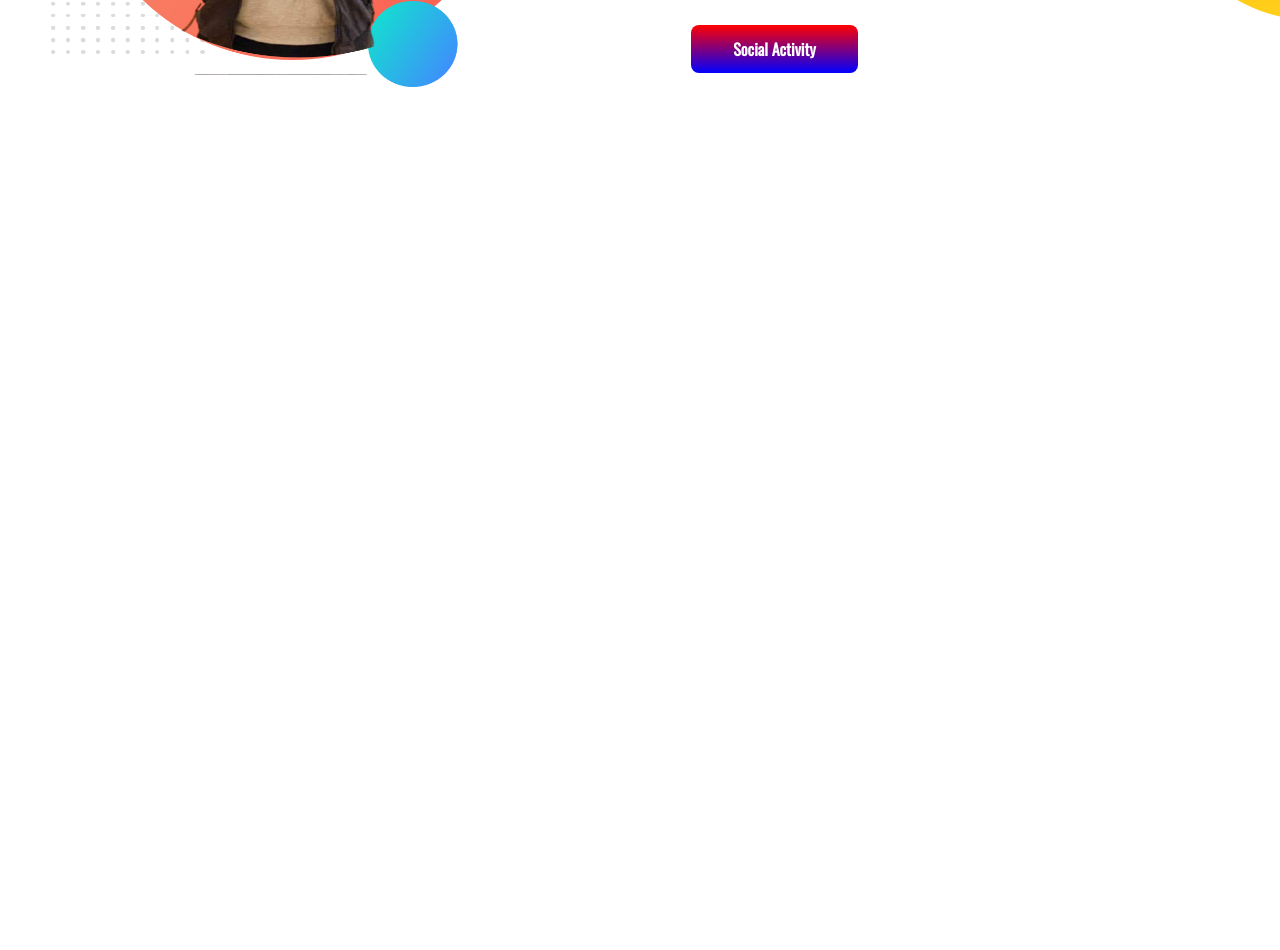
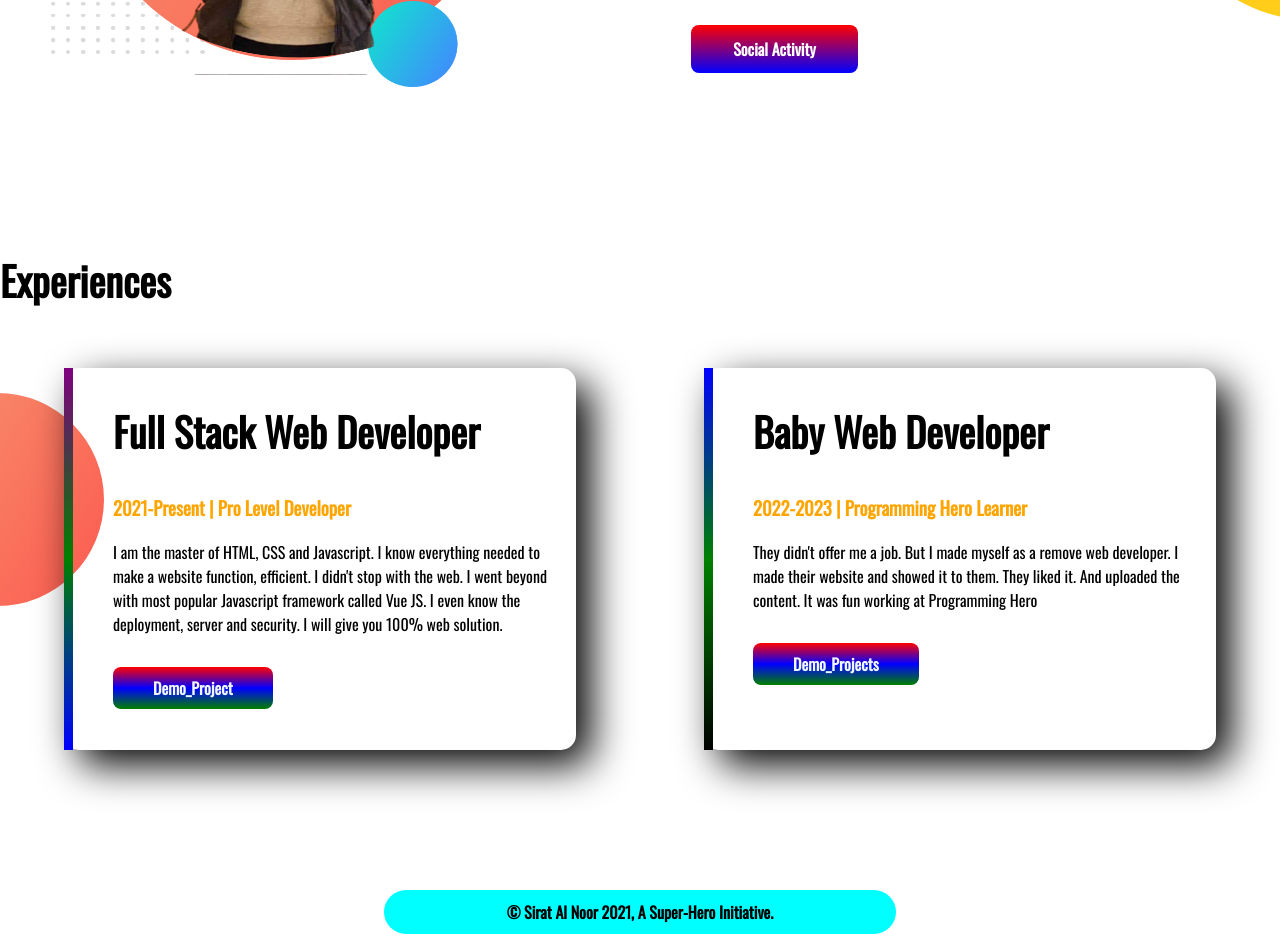
Before and after one commit to kudratulIslam2/portfolio_Noor, a plain HTML site: page index.html in a window 1280 px wide. Shown: the part 1054-2004 px from the top of the page. Before the commit the page ends 1304 px from the top, so only its background shows below. Drawn offline with nearby package versions, Linux system fonts and the light colour scheme.

Commit message:
final-pages

```diff
--- a/index.html
+++ b/index.html
@@ -14,7 +14,7 @@
 </head>
 
 <body>
-    <section class="first-page">
+    <section class="first-page flex">
         <div class="half-width">
             <h1>Welcome To</h1>
             <h1> <span class="orange-color">Sirat Al Noor</span> World</h1>
@@ -36,7 +36,7 @@
             <img src="nooR.png" alt="">
         </div>
     </section>
-    <section class="side-banner">
+    <section class="side-banner flex">
         <div class="half-width">
             <img src="jay.png" alt="">
         </div>
@@ -53,6 +53,33 @@
             <a class="Link-Button" target="_blank" href="https://www.facebook.com/toehid.uddin">Social Activity</a>
         </div>
     </section>
+    <section class="experiences">
+        <h1>Experiences</h1>
+        <div class="flex">
+            <div id="stack-l-border" class="experiences-item">
+                <h1>Full Stack Web Developer</h1>
+                <h3 class="orange-color">2021-Present | Pro Level Developer</h3>
+                <p>I am the master of HTML, CSS and Javascript. I know everything needed to make a website function,
+                    efficient. I didn't stop with the web. I went beyond with most popular Javascript framework called
+                    Vue
+                    JS. I even know the deployment, server and security. I will give you 100% web solution.</p> <br>
+                <a class="Demo-Button" target="_blank" href="https://www.facebook.com/farhana.toehid">Demo_Project</a>
+            </div>
+            <div id="baby-l-border" class="experiences-item">
+                <h1>Baby Web Developer</h1>
+                <h3 class="orange-color">2022-2023 | Programming Hero Learner</h3>
+                <p>They didn't offer me a job. But I made myself as a remove web developer. I made their website and
+                    showed
+                    it to them. They liked it. And uploaded the content. It was fun working at Programming Hero</p> <br>
+                <a class="Demo-Button" target="_blank" href="https://www.facebook.com/farhana.toehid">Demo_Projects</a>
+            </div>
+        </div>
+    </section>
+    <footer>
+        <p>
+            © Sirat Al Noor 2021, A Super-Hero Initiative.
+        </p>
+    </footer>
 </body>
 
 </html>
--- a/style.css
+++ b/style.css
@@ -12,7 +12,7 @@ h1 {
     color: orange;
 }
 
-section {
+.flex {
     display: flex;
     padding-top: 25px;
     margin-bottom: 140px;
@@ -38,6 +38,12 @@ section {
     color: white;
 }
 
+.Link-Button:hover {
+    background-color: yellow;
+    color: black;
+    cursor: pointer;
+}
+
 .first-page {
     background-image: url(images/top-banner.png);
     background-repeat: no-repeat;
@@ -48,3 +54,55 @@ section {
     background-repeat: no-repeat;
     background-position: right;
 }
+
+.experiences-item {
+    width: 42%;
+    margin-left: 5%;
+    margin-right: 5%;
+    padding-left: 40px;
+    padding-right: 10px;
+    box-sizing: 100% 120%;
+    box-shadow: 15px 15px 40px black;
+    border-radius: 15px;
+
+    padding-bottom: 50px;
+}
+
+.experiences {
+    background-image: url(images/exp-bg.png);
+    background-repeat: no-repeat;
+    background-position: left;
+}
+
+.Demo-Button {
+    text-decoration: none;
+    background-image: linear-gradient(red, blue, green);
+    padding: 9px 40px;
+    border-radius: 8px;
+    font-weight: 800;
+    color: aliceblue;
+}
+
+#baby-l-border {
+    border-left: 9px solid;
+    border-image: linear-gradient(blue, green, black);
+    border-image-slice: 1;
+}
+
+#stack-l-border {
+    border-left: 9px solid;
+    border-image: linear-gradient(purple, green, blue);
+    border-image-slice: 1;
+
+}
+
+footer p {
+    text-align: center;
+    background-color: cyan;
+    border-radius: 40px;
+    font-weight: 700;
+    margin-left: 30%;
+    margin-right: 30%;
+    padding: 10px 15px;
+    color: black;
+}
```
